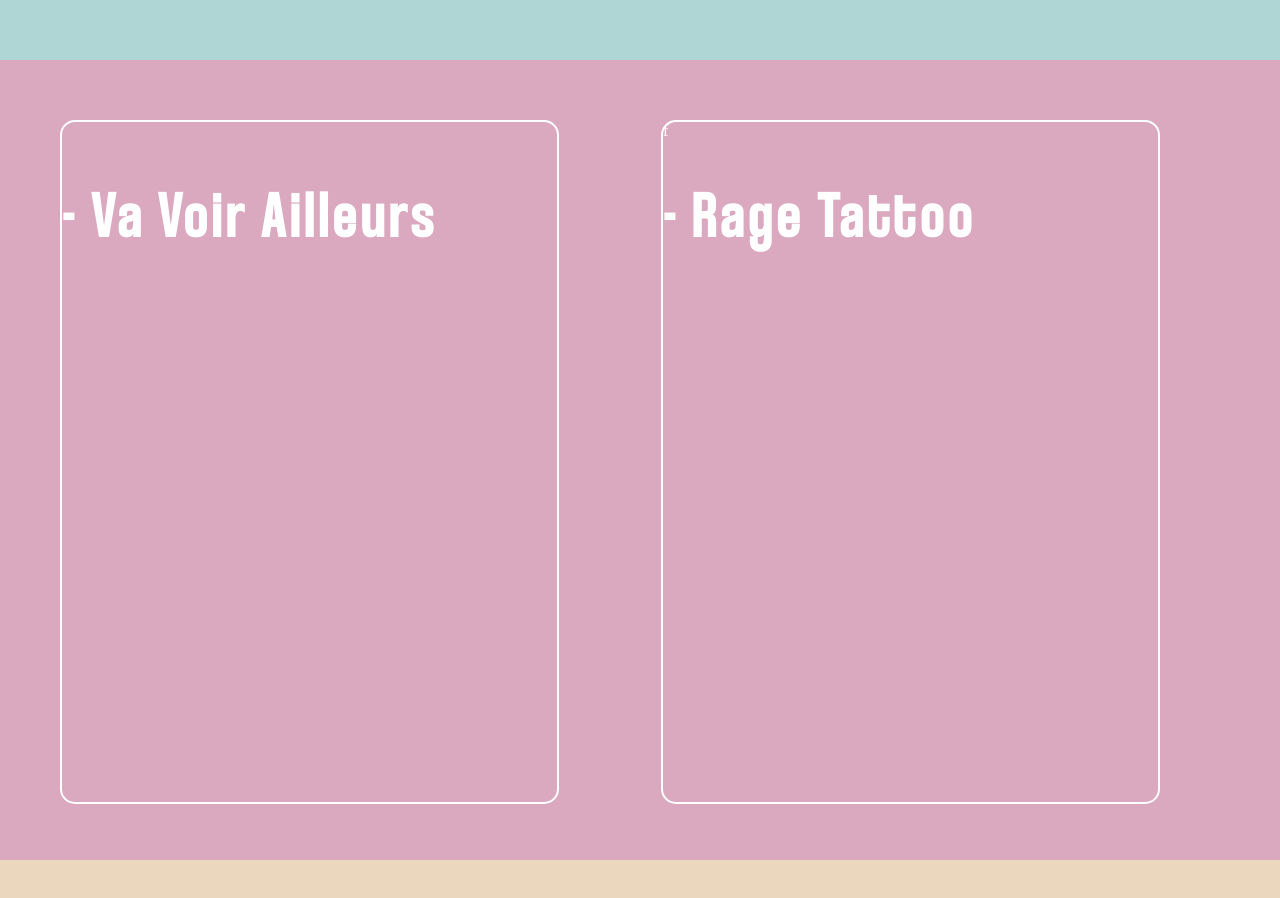
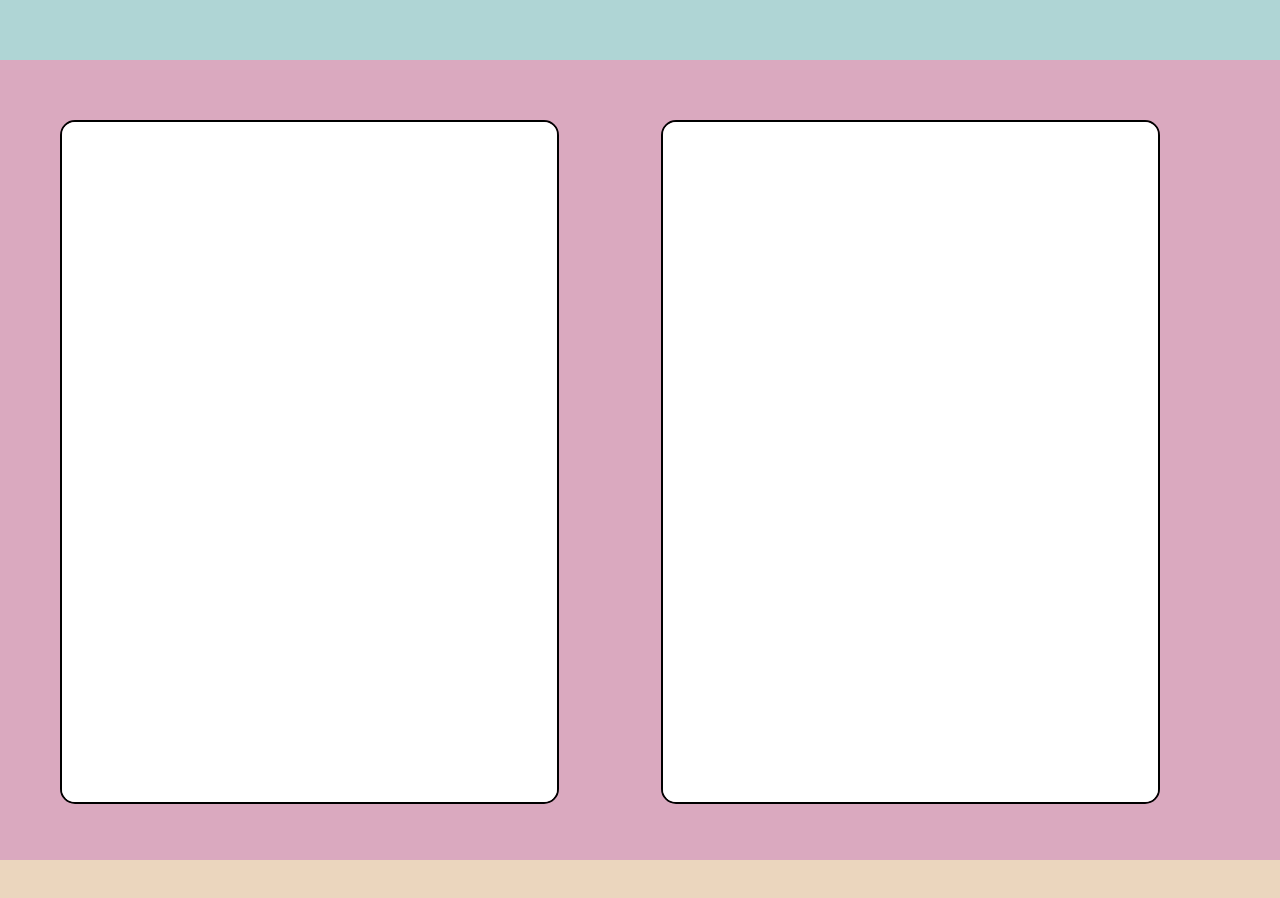
Before and after one commit to WojdylaR/mybook, a React (Create React App) app in the folder book/: page / in a window 1280 px wide. Shown: the part 1540-2438 px from the top of the page. Built offline with nearby package versions, Linux system fonts and the light colour scheme; a web font is replaced by a local one.

Commit message:
Deux projet MouseOver + delay

```diff
--- a/book/src/Component/Project/Project.tsx
+++ b/book/src/Component/Project/Project.tsx
@@ -10,7 +10,7 @@
 function Project(){
 
     return(
-        <ProjectStyle id="projects">
+        <ProjectStyle id="projects" >
             <div id="projects-content">
                 <Vva />
                 <Ragetatt />
--- a/book/src/Component/Project/RageTatt.tsx
+++ b/book/src/Component/Project/RageTatt.tsx
@@ -5,28 +5,29 @@
 
 function Ragetatt(){
 
-    function handleMouseOver(){
-        gsap.to('.content', {
+    function handleMouseOut(){
+
+        gsap.to('#contentRageTatt',{
             height: '100%',
-            duration: 1,
+            duration: 2,
             ease: CustomEase.create("custom", "M0,0,C0.14,0,0.254,0.115,0.284,0.238,0.325,0.405,0.354,0.963,0.362,1,0.37,0.985,0.414,0.932,0.455,0.87,0.51,0.785,0.559,0.819,0.572,0.828,0.648,0.878,0.719,0.981,0.726,0.998,0.788,0.914,0.84,0.936,0.859,0.95,0.878,0.964,0.897,0.985,0.911,0.998,0.922,0.994,0.939,0.984,0.954,0.984,0.969,0.984,1,1,1,1")
         })
     }
 
-    function handleMouseOut(){
-        console.log('yo')
-        gsap.to('.content',{
+    function handleMouseOver(){
+        gsap.to('#contentRageTatt', {
             height: 0,
-            duration: 1,
+            duration: 2,
             ease: CustomEase.create("custom", "M0,0,C0.14,0,0.254,0.115,0.284,0.238,0.325,0.405,0.354,0.963,0.362,1,0.37,0.985,0.414,0.932,0.455,0.87,0.51,0.785,0.559,0.819,0.572,0.828,0.648,0.878,0.719,0.981,0.726,0.998,0.788,0.914,0.84,0.936,0.859,0.95,0.878,0.964,0.897,0.985,0.911,0.998,0.922,0.994,0.939,0.984,0.954,0.984,0.969,0.984,1,1,1,1")
         })
+        setTimeout(handleMouseOut, 8000);
+
     }
 
     return(
-        <RagetattStyle onMouseOut={() => handleMouseOut()} onMouseOver={() => handleMouseOver()} id="ragetatt" className="projectsPage">
-            <div  id="ragetatt-content" className="project">
-                <div className="content">f</div>
-                <h1>- Rage Tattoo</h1>
+        <RagetattStyle  id="ragetatt" className="projectsPage">
+            <div  id="ragetatt-content" className="project" onMouseOver={() => handleMouseOver()}>
+                <div className="content" id="contentRageTatt"></div>
             </div>
         </RagetattStyle>
     )
--- a/book/src/Component/Project/Vva.tsx
+++ b/book/src/Component/Project/Vva.tsx
@@ -1,9 +1,34 @@
 import VvaStyle from "../../Style/Project/VvaStyle";
+import { gsap } from "gsap";
+import { CustomEase } from "gsap/all";
+gsap.registerPlugin(CustomEase)
 
 function Vva() {
+    function handleMouseOut(){
+
+        gsap.to('#contentVva',{
+            height: '100%',
+            duration: 2,
+            ease: CustomEase.create("custom", "M0,0,C0.14,0,0.254,0.115,0.284,0.238,0.325,0.405,0.354,0.963,0.362,1,0.37,0.985,0.414,0.932,0.455,0.87,0.51,0.785,0.559,0.819,0.572,0.828,0.648,0.878,0.719,0.981,0.726,0.998,0.788,0.914,0.84,0.936,0.859,0.95,0.878,0.964,0.897,0.985,0.911,0.998,0.922,0.994,0.939,0.984,0.954,0.984,0.969,0.984,1,1,1,1")
+        })
+    }
+
+    function handleMouseOver(){
+        gsap.to('#contentVva', {
+            height: 0,
+            duration: 2,
+            ease: CustomEase.create("custom", "M0,0,C0.14,0,0.254,0.115,0.284,0.238,0.325,0.405,0.354,0.963,0.362,1,0.37,0.985,0.414,0.932,0.455,0.87,0.51,0.785,0.559,0.819,0.572,0.828,0.648,0.878,0.719,0.981,0.726,0.998,0.788,0.914,0.84,0.936,0.859,0.95,0.878,0.964,0.897,0.985,0.911,0.998,0.922,0.994,0.939,0.984,0.954,0.984,0.969,0.984,1,1,1,1")
+        })
+        setTimeout(handleMouseOut, 8000);
+
+    }
+
+
+
     return (
-        <VvaStyle id="vva" className="projectsPage">
-            <div id="vva-content" className="project">
+        <VvaStyle id="vva" className="projectsPage" >
+            <div id="vva-content" className="project"   onMouseOver={() => handleMouseOver()}  >
+                <div className="content" id="contentVva"></div>
                 <h1>- Va Voir Ailleurs</h1>
             </div>
         </VvaStyle>
--- a/book/src/Style/Project/ProjectStyle.tsx
+++ b/book/src/Style/Project/ProjectStyle.tsx
@@ -32,23 +32,12 @@
         position: relative;
         height: 100%;
         width: 45%;
-        border: 2px  solid white;
+        border: 2px  solid black;
         border-radius: 15px;
 
     }
-
-    #vva{
-        transition-duration: 1s;
-    }
-
-    #vva:hover{
-
-        width: 200%;
-
-    }
-
     .content{
-        height: 0;
+        height: 100%;
         width: 100%;
         background-color: white;
         position: absolute;
```
